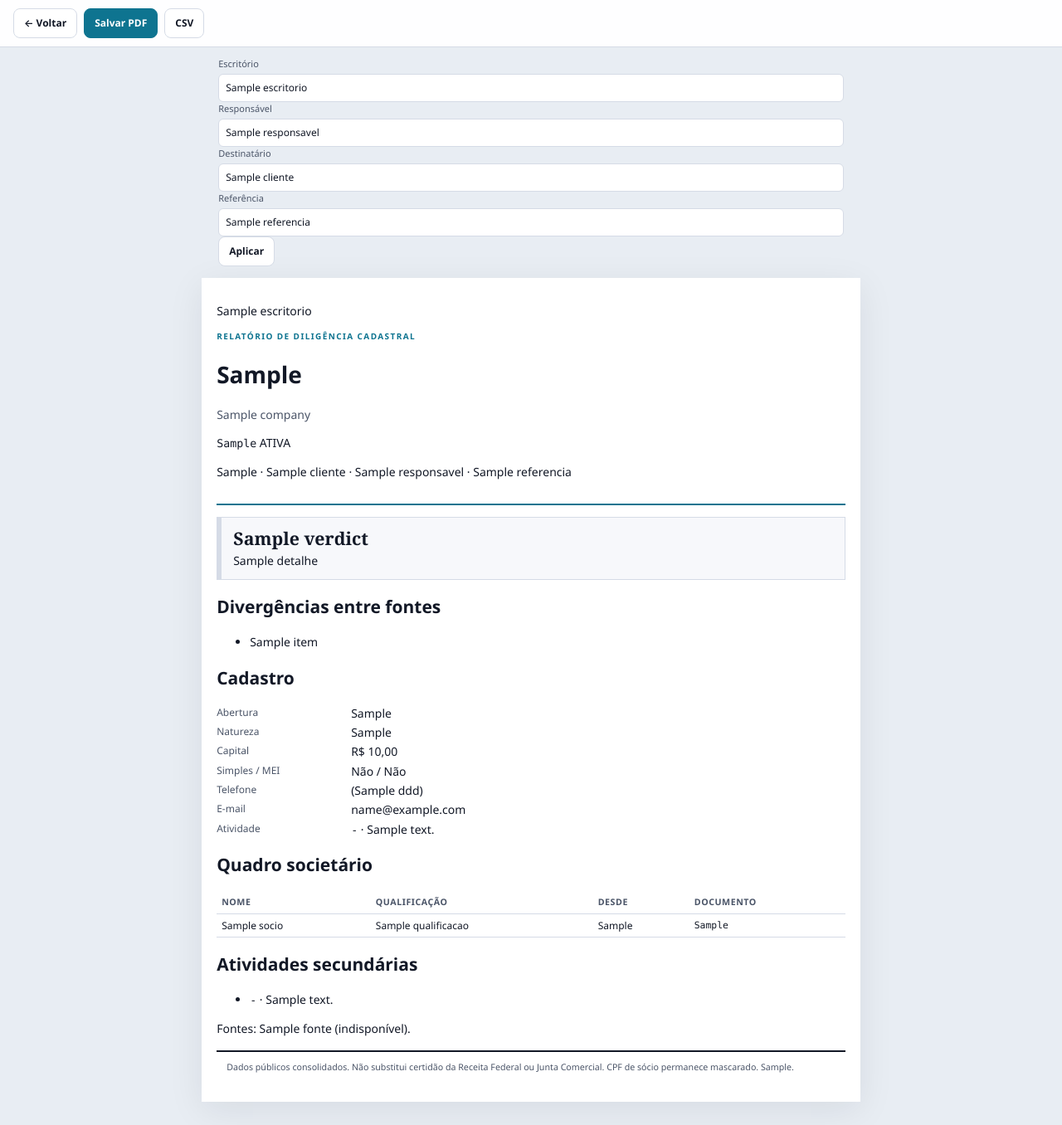
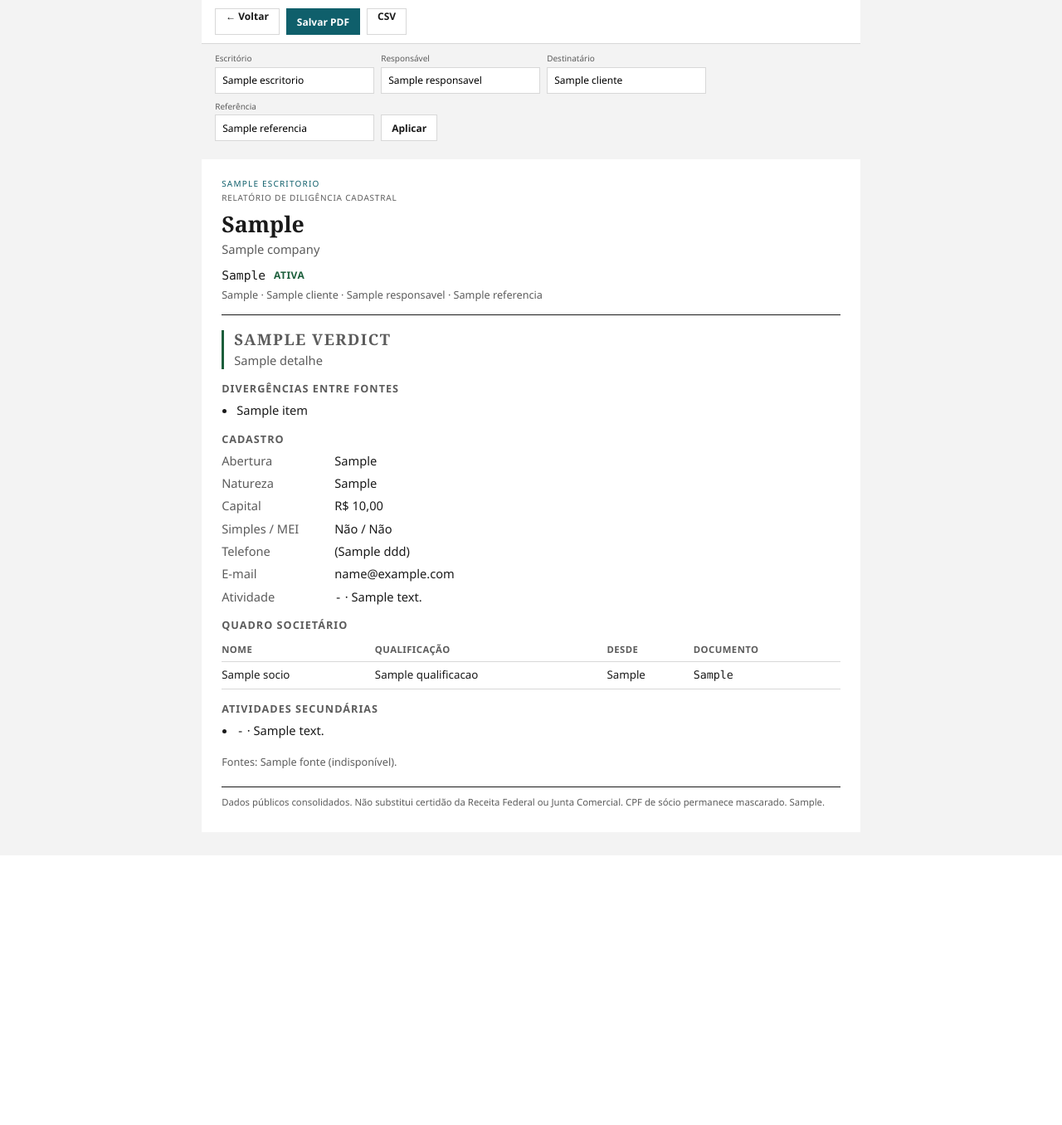
Before and after one commit to fredabsd-svg/cnpj-consulta, a FastAPI app: template app/web/templates/relatorio.html in a window 1280 px wide. Shown: the whole page at 83% size. After the commit the page ends 974 px from the top, so only its background shows below. Run offline with FastAPI, Linux system fonts and the light colour scheme; the template is opened without the code that fills it: most values are stand-ins (such as "Sample title", 1, 10 or a date in 2020).

Commit message:
fix: CSS limpo do relatório A4 e veredicto curto

```diff
--- a/app/static/css/relatorio.css
+++ b/app/static/css/relatorio.css
@@ -1,464 +1,129 @@
-/* Relatorio de diligencia cadastral — A4 / PDF via navegador.
-   Independente do layout interativo. Sem CDN. Sem estilos inline (CSP). */
-
-@page {
-  size: A4;
-  margin: 12mm 12mm 14mm;
-}
+@page { size: A4; margin: 14mm 16mm 16mm; }
 
 :root {
-  --teal: #0e7490;
-  --teal-deep: #155e75;
-  --ink: #121826;
-  --muted: #4b5568;
-  --faint: #6b7280;
-  --line: #d5dbe6;
-  --paper: #f4f1ea;
-  --surface: #f7f8fb;
-  --ok-bg: #ecfdf5;
-  --ok: #047857;
-  --warn-bg: #fff8eb;
-  --warn: #b45309;
-  --fail-bg: #fff1f2;
-  --fail: #be123c;
-  --info-bg: #ecfeff;
-  --info: #0e7490;
-  --serif: Georgia, "Iowan Old Style", "Palatino Linotype", Palatino, serif;
-  --sans: "Segoe UI", system-ui, -apple-system, sans-serif;
-  --mono: "Cascadia Mono", "Consolas", ui-monospace, monospace;
+  --ink: #1a1a1a;
+  --muted: #5c5c5c;
+  --line: #d8d8d8;
+  --accent: #0f5f6b;
+  --ok: #1b5e3b;
+  --warn: #8a4b00;
+  --bad: #8b1e2d;
+  --sans: "Segoe UI", system-ui, sans-serif;
+  --serif: Georgia, "Palatino Linotype", serif;
+  --mono: Consolas, ui-monospace, monospace;
 }
 
 *, *::before, *::after { box-sizing: border-box; }
-
-html { font-size: 10.5pt; }
+html { font-size: 11pt; }
 body {
   margin: 0;
   color: var(--ink);
-  background: #e8edf3;
-  font: 400 10.5pt/1.45 var(--sans);
+  background: #f3f3f3;
+  font: 400 11pt/1.45 var(--sans);
   -webkit-print-color-adjust: exact;
   print-color-adjust: exact;
 }
 
-a { color: var(--teal-deep); }
+a { color: var(--accent); }
 
+.toolbar, .personalize {
+  display: flex;
+  flex-wrap: wrap;
+  gap: 8px;
+  align-items: end;
+  max-width: 210mm;
+  margin: 0 auto;
+  padding: 10px 16px;
+}
 .toolbar {
   position: sticky;
   top: 0;
-  z-index: 10;
+  background: #fff;
+  border-bottom: 1px solid var(--line);
+  z-index: 2;
+}
+.personalize label {
   display: flex;
-  gap: 8px;
-  flex-wrap: wrap;
-  align-items: center;
-  padding: 10px 16px;
-  background: rgba(255, 255, 255, 0.94);
-  border-bottom: 1px solid var(--line);
-  backdrop-filter: blur(8px);
+  flex-direction: column;
+  gap: 3px;
+  font-size: 10px;
+  color: var(--muted);
 }
-
-.toolbar .btn,
-.personalize .btn,
+.personalize input {
+  min-height: 32px;
+  border: 1px solid var(--line);
+  padding: 0 8px;
+  font: 400 12px var(--sans);
+}
 .btn {
-  display: inline-flex;
-  align-items: center;
-  gap: 6px;
-  min-height: 36px;
+  min-height: 32px;
   padding: 0 12px;
   border: 1px solid var(--line);
-  border-radius: 8px;
   background: #fff;
   color: var(--ink);
-  font: 600 12px/1 var(--sans);
+  font: 600 12px var(--sans);
   text-decoration: none;
   cursor: pointer;
 }
+.btn-primary { background: var(--accent); border-color: var(--accent); color: #fff; }
 
-.btn-primary,
-.toolbar .btn-primary {
-  background: var(--teal);
-  border-color: var(--teal);
-  color: #fff;
+.report {
+  max-width: 210mm;
+  margin: 12px auto 28px;
+  padding: 22px 24px 28px;
+  background: #fff;
 }
 
-.toolbar .hint {
-  margin-left: auto;
-  font-size: 12px;
+.cover { margin-bottom: 18px; padding-bottom: 14px; border-bottom: 1px solid var(--ink); }
+.brand { margin: 0; font-size: 10px; letter-spacing: .12em; text-transform: uppercase; color: var(--accent); }
+.doc-type { margin: 2px 0 10px; font-size: 10px; letter-spacing: .08em; text-transform: uppercase; color: var(--muted); }
+.cover h1 { margin: 0; font: 700 20pt/1.15 var(--serif); }
+.fantasia { margin: 4px 0 0; color: var(--muted); }
+.idline { margin: 10px 0 4px; display: flex; gap: 10px; align-items: center; }
+.mono { font-family: var(--mono); }
+.metaline { margin: 0; font-size: 9.5pt; color: var(--muted); }
+
+.sit { font-size: 9pt; font-weight: 700; letter-spacing: .04em; }
+.sit-ativa { color: var(--ok); }
+.sit-baixada, .sit-nula { color: var(--bad); }
+
+.verdict { margin: 0 0 16px; padding: 0 0 0 12px; border-left: 3px solid var(--ok); }
+.verdict h2 { margin: 0 0 4px; font: 700 14pt/1.2 var(--serif); }
+.verdict p { margin: 0; color: var(--muted); }
+.verdict.ressalvas { border-color: var(--warn); }
+.verdict.critico { border-color: var(--bad); }
+
+h2 { margin: 16px 0 8px; font: 700 9.5pt/1.2 var(--sans); letter-spacing: .08em; text-transform: uppercase; color: var(--muted); }
+
+.flags, .alert ul, .plain { margin: 0; padding-left: 18px; }
+.flags li, .plain li { margin: 0 0 4px; }
+.alert { margin: 12px 0; }
+
+.kv { display: grid; grid-template-columns: 120px 1fr; gap: 6px 16px; margin: 0; }
+.kv dt { margin: 0; color: var(--muted); }
+.kv dd { margin: 0; }
+
+table { width: 100%; border-collapse: collapse; font-size: 10pt; }
+th, td { text-align: left; padding: 6px 0; border-bottom: 1px solid var(--line); vertical-align: top; }
+th { font-size: 8.5pt; text-transform: uppercase; letter-spacing: .04em; color: var(--muted); font-weight: 600; }
+
+.muted, .fontes { color: var(--muted); font-size: 9.5pt; }
+.fontes { margin: 18px 0 0; }
+.disclaimer {
+  margin-top: 20px;
+  padding-top: 10px;
+  border-top: 1px solid var(--ink);
+  font-size: 8.5pt;
   color: var(--muted);
 }
 
-.personalize {
-  max-width: 210mm;
-  margin: 0 auto;
-  padding: 12px 20px 4px;
+@media (max-width: 720px) {
+  .kv { grid-template-columns: 1fr; gap: 2px; }
+  .cover h1 { font-size: 18pt; }
 }
-
-.personalize-title {
-  margin: 0 0 8px;
-  font: 700 12px/1.3 var(--sans);
-  color: var(--ink);
-}
-
-.personalize-title span {
-  font-weight: 500;
-  color: var(--muted);
-}
-
-.personalize-grid {
-  display: grid;
-  grid-template-columns: repeat(4, minmax(0, 1fr));
-  gap: 8px;
-  margin-bottom: 8px;
-}
-
-.personalize label {
-  display: flex;
-  flex-direction: column;
-  gap: 4px;
-  font-size: 11px;
-  color: var(--muted);
-}
-
-.personalize input {
-  min-height: 34px;
-  padding: 0 8px;
-  border: 1px solid var(--line);
-  border-radius: 6px;
-  font: 400 12px/1.2 var(--sans);
-  color: var(--ink);
-}
-
-.report {
-  max-width: 210mm;
-  margin: 10px auto 28px;
-  padding: 16px 18px 24px;
-  background: #fff;
-  box-shadow: 0 10px 40px rgba(18, 24, 38, 0.08);
-}
-
-.cover {
-  padding-bottom: 14px;
-  margin-bottom: 14px;
-  border-bottom: 2px solid var(--teal);
-}
-
-.masthead {
-  display: flex;
-  justify-content: space-between;
-  align-items: flex-start;
-  gap: 16px;
-  margin-bottom: 14px;
-}
-
-.masthead img {
-  height: 40px;
-  width: auto;
-  display: block;
-}
-
-.masthead-meta { text-align: right; }
-
-.office {
-  font: 700 11px/1.3 var(--sans);
-  letter-spacing: 0.04em;
-  text-transform: uppercase;
-  color: var(--teal-deep);
-}
-
-.doc-type {
-  font: 700 10px/1.3 var(--sans);
-  letter-spacing: 0.14em;
-  text-transform: uppercase;
-  color: var(--teal);
-}
-
-.protocolo {
-  margin-top: 2px;
-  font-family: var(--mono);
-  font-size: 9px;
-  color: var(--muted);
-}
-
-.identity {
-  display: grid;
-  grid-template-columns: 1.6fr 0.9fr;
-  gap: 16px;
-  align-items: end;
-}
-
-.kicker {
-  margin: 0 0 4px;
-  font-size: 10px;
-  letter-spacing: 0.08em;
-  text-transform: uppercase;
-  color: var(--muted);
-}
-
-.identity h1 {
-  margin: 0;
-  font: 700 20pt/1.15 var(--serif);
-  color: var(--ink);
-  overflow-wrap: anywhere;
-}
-
-.fantasia {
-  margin: 4px 0 0;
-  color: var(--muted);
-  font-size: 10.5pt;
-}
-
-.identity-id {
-  display: flex;
-  gap: 8px;
-  align-items: center;
-  flex-wrap: wrap;
-  margin: 8px 0 0;
-}
-
-.identity-side {
-  margin: 0;
-  padding: 10px 12px;
-  background: var(--surface);
-  border: 1px solid var(--line);
-}
-
-.identity-side div {
-  display: grid;
-  grid-template-columns: 92px 1fr;
-  gap: 4px;
-  margin: 0 0 4px;
-}
-
-.identity-side dt {
-  margin: 0;
-  color: var(--muted);
-  font-size: 8.5pt;
-}
-
-.identity-side dd {
-  margin: 0;
-  font-size: 9.5pt;
-  font-weight: 600;
-}
-
-.section { margin: 0 0 14px; }
-
-.section h2 {
-  margin: 0 0 8px;
-  padding-bottom: 4px;
-  font: 700 9.5pt/1.2 var(--sans);
-  letter-spacing: 0.08em;
-  text-transform: uppercase;
-  color: var(--teal-deep);
-  border-bottom: 1px solid var(--line);
-}
-
-.verdict {
-  padding: 12px 14px;
-  border: 1px solid var(--line);
-  border-left-width: 6px;
-  background: var(--surface);
-}
-
-.verdict-kicker {
-  margin: 0 0 2px;
-  font-size: 9px;
-  letter-spacing: 0.14em;
-  text-transform: uppercase;
-  color: var(--muted);
-}
-
-.verdict h2 {
-  border: 0;
-  padding: 0;
-  margin: 0 0 4px;
-  text-transform: none;
-  letter-spacing: 0;
-  font: 700 16pt/1.2 var(--serif);
-  color: var(--ink);
-}
-
-.verdict p { margin: 0; }
-
-.verdict-counts {
-  display: flex;
-  flex-wrap: wrap;
-  gap: 10px;
-  margin-top: 8px !important;
-  font-size: 9pt;
-  color: var(--muted);
-}
-
-.verdict-regular { border-left-color: var(--ok); background: var(--ok-bg); }
-.verdict-ressalvas { border-left-color: var(--warn); background: var(--warn-bg); }
-.verdict-critico { border-left-color: var(--fail); background: var(--fail-bg); }
-
-.kv {
-  display: grid;
-  grid-template-columns: 148px 1fr;
-  gap: 3px 14px;
-  margin: 0;
-}
-
-.kv dt {
-  margin: 0;
-  color: var(--muted);
-  font-size: 9pt;
-}
-
-.kv dd {
-  margin: 0;
-  font-variant-numeric: tabular-nums;
-}
-
-.badge {
-  display: inline-block;
-  padding: 2px 8px;
-  border-radius: 999px;
-  font-size: 8.5pt;
-  font-weight: 700;
-  letter-spacing: 0.03em;
-}
-
-.badge-ok { background: var(--ok-bg); color: var(--ok); }
-.badge-alerta { background: var(--warn-bg); color: var(--warn); }
-.badge-falha { background: var(--fail-bg); color: var(--fail); }
-.badge-info { background: var(--info-bg); color: var(--info); }
-.badge-ativa { background: var(--ok-bg); color: var(--ok); }
-.badge-outra { background: var(--warn-bg); color: var(--warn); }
-
-.checklist {
-  list-style: none;
-  margin: 0;
-  padding: 0;
-  display: grid;
-  grid-template-columns: 1fr 1fr;
-  gap: 6px;
-}
-
-.checklist li {
-  display: grid;
-  grid-template-columns: 92px 1fr;
-  gap: 8px;
-  align-items: start;
-  padding: 8px 10px;
-  background: var(--surface);
-  border: 1px solid var(--line);
-}
-
-.check-falha { background: var(--fail-bg); border-color: #fecdd3; }
-.check-alerta { background: var(--warn-bg); border-color: #fde68a; }
-
-.checklist .rotulo { font-weight: 700; }
-.checklist .detalhe { color: var(--muted); font-size: 9pt; margin-top: 2px; }
-
-.divergencias {
-  border: 1px solid #f6c77b;
-  background: var(--warn-bg);
-  padding: 12px 14px;
-}
-
-.divergencias h2 {
-  color: var(--warn);
-  border-bottom-color: rgba(180, 83, 9, 0.25);
-}
-
-.divergencias ul {
-  margin: 6px 0 0;
-  padding-left: 18px;
-}
-
-.divergencias.limpo {
-  border-color: #6ee7b7;
-  background: var(--ok-bg);
-}
-
-.divergencias.limpo h2 { color: var(--ok); border-bottom-color: rgba(4, 120, 87, 0.25); }
-
-table {
-  width: 100%;
-  border-collapse: collapse;
-  font-size: 9pt;
-}
-
-th, td {
-  text-align: left;
-  padding: 5px 6px;
-  border-bottom: 1px solid var(--line);
-  vertical-align: top;
-}
-
-th {
-  font-size: 8pt;
-  text-transform: uppercase;
-  letter-spacing: 0.05em;
-  color: var(--muted);
-}
-
-.mono { font-family: var(--mono); font-size: 0.95em; }
-.muted { color: var(--muted); }
-.small { font-size: 8.5pt; }
-.nao-informado { color: var(--faint); font-style: italic; }
-
-.fontes-resumo {
-  display: flex;
-  flex-wrap: wrap;
-  gap: 6px;
-  margin-bottom: 8px;
-}
-
-.fonte-pill {
-  display: inline-flex;
-  align-items: center;
-  gap: 6px;
-  padding: 3px 9px;
-  border: 1px solid var(--line);
-  background: var(--surface);
-  font-size: 9pt;
-}
-
-.disclaimer {
-  margin-top: 16px;
-  padding: 10px 12px;
-  border-top: 2px solid var(--ink);
-  font-size: 8pt;
-  color: var(--muted);
-  line-height: 1.5;
-}
-
-.disclaimer strong { color: var(--ink); }
-
-.snapshot-note {
-  margin-top: 8px;
-  padding: 7px 10px;
-  background: var(--info-bg);
-  border-left: 3px solid var(--teal);
-  font-size: 8.5pt;
-  color: var(--ink);
-}
-
-.appendix { break-before: page; }
-
-@media (max-width: 820px) {
-  .personalize-grid,
-  .identity,
-  .checklist { grid-template-columns: 1fr; }
-  .masthead { flex-direction: column; }
-  .masthead-meta { text-align: left; }
-}
-
 @media print {
   body { background: #fff; }
-  .toolbar,
-  .personalize,
-  .no-print { display: none !important; }
-  .report {
-    max-width: none;
-    margin: 0;
-    padding: 0;
-    box-shadow: none;
-  }
-  a { text-decoration: none; color: inherit; }
-  .section { break-inside: avoid; }
-  .appendix { break-before: page; }
-  .cover { break-after: avoid; }
+  .toolbar, .personalize, .no-print { display: none !important; }
+  .report { margin: 0; padding: 0; }
+  a { color: inherit; text-decoration: none; }
 }
```
Also changed, not shown: app/services/diligence.py (+23 -121 lines).
